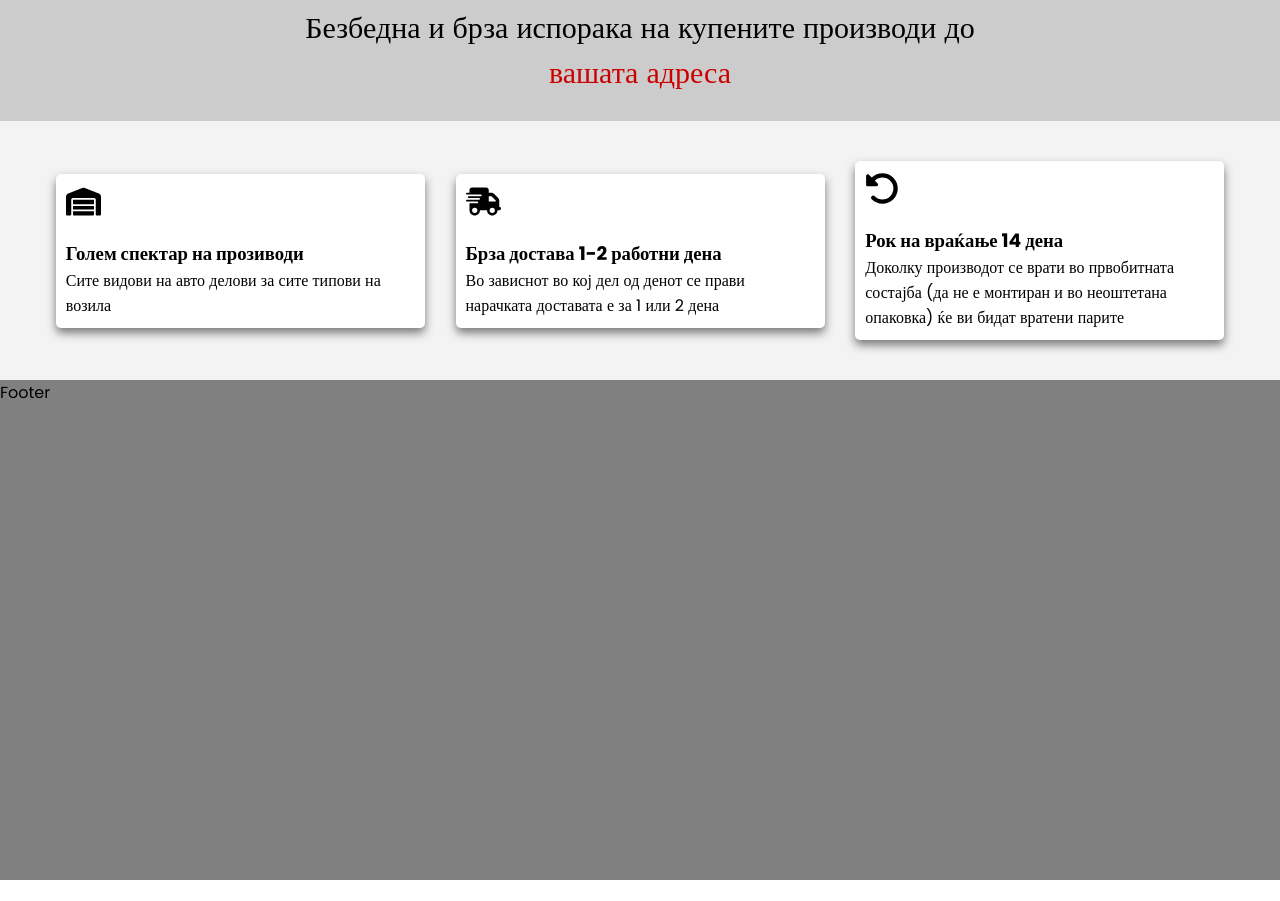
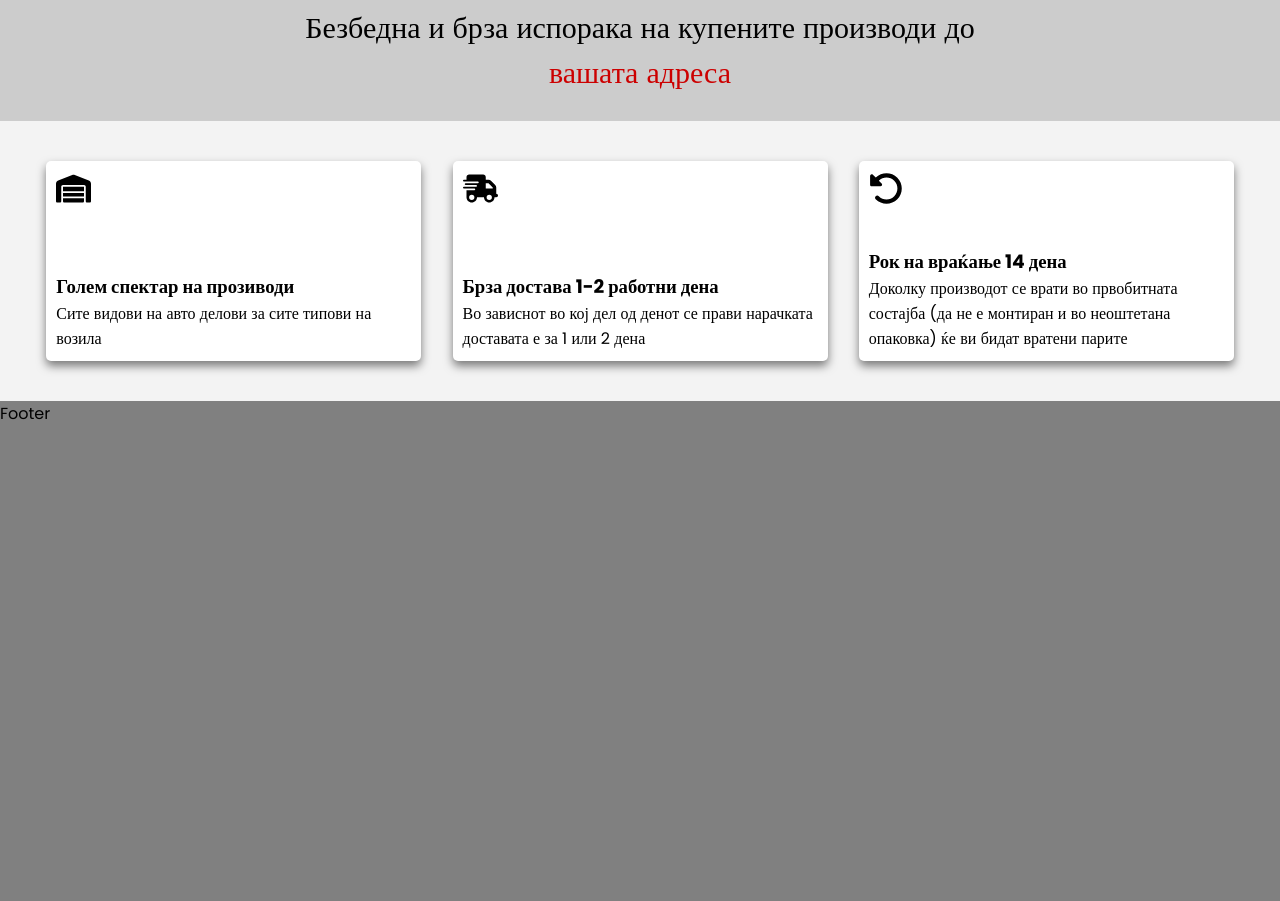
Before and after one commit to Riste05/autoparts, a React (Vite) app: page / in a window 1280 px wide. Shown: the part 3060-3961 px from the top of the page. Before the commit the page ends 3940 px from the top, so only its background shows below. Built offline with nearby package versions, Linux system fonts and the light colour scheme.

Commit message:
update component

```diff
--- a/src/component/infoPurchase/InfoPurchase.tsx
+++ b/src/component/infoPurchase/InfoPurchase.tsx
@@ -12,24 +12,30 @@ export const InfoPurchase = () => {
     <div className={purchaseStyle.container}>
       <div className={purchaseStyle.item}>
         <FontAwesomeIcon icon={faWarehouse} className={purchaseStyle.img} />
+        <div className={purchaseStyle.content}>
           <h3>Голем спектар на прозиводи</h3>
           <p>Сите видови на авто делови за сите типови на возила</p>
         </div>
+      </div>
       <div className={purchaseStyle.item}>
         <FontAwesomeIcon icon={faTruckFast} className={purchaseStyle.img} />
+        <div className={purchaseStyle.content}>
           <h3>Брза достава 1-2 работни дена</h3>
           <p>
             Во зависнот во кој дел од денот се прави нарачката доставата е за 1
             или 2 дена
           </p>
         </div>
+      </div>
       <div className={purchaseStyle.item}>
         <FontAwesomeIcon icon={faRotateLeft} className={purchaseStyle.img} />
+        <div className={purchaseStyle.content}>
           <h3>Рок на враќање 14 дена</h3>
           <p>
-          Доколку производот се врати во првобитната состајба (да не е монтиран
-          и во неоштетана опаковка) ќе ви бидат вратени парите
+            Доколку производот се врати во првобитната состајба (да не е
+            монтиран и во неоштетана опаковка) ќе ви бидат вратени парите
           </p>
+        </div>
       </div>
     </div>
   );
--- a/src/component/infoPurchase/infopurchase.module.css
+++ b/src/component/infoPurchase/infopurchase.module.css
@@ -1,6 +1,8 @@
 .container {
+  max-width: 1700px ;
+  margin: 0 auto ;
   background-color: var(--maincol);
-  padding: 40px 25px;
+  padding: 40px 15px;
   display: flex;
   justify-content: space-evenly;
   align-items: center;
@@ -12,6 +14,17 @@
   flex-basis: 30%;
   border-radius: 5px;
   box-shadow: var(--boxshadow);
+  min-height: 200px ;
+
+  display: flex;
+  flex-direction: column;
+}
+
+.content {
+  display: flex;
+  flex-direction: column;
+  flex-grow: 1;
+  justify-content: flex-end ;
 }
 
 .img {
```
Lines whose indentation alone changed are shown as unchanged.
